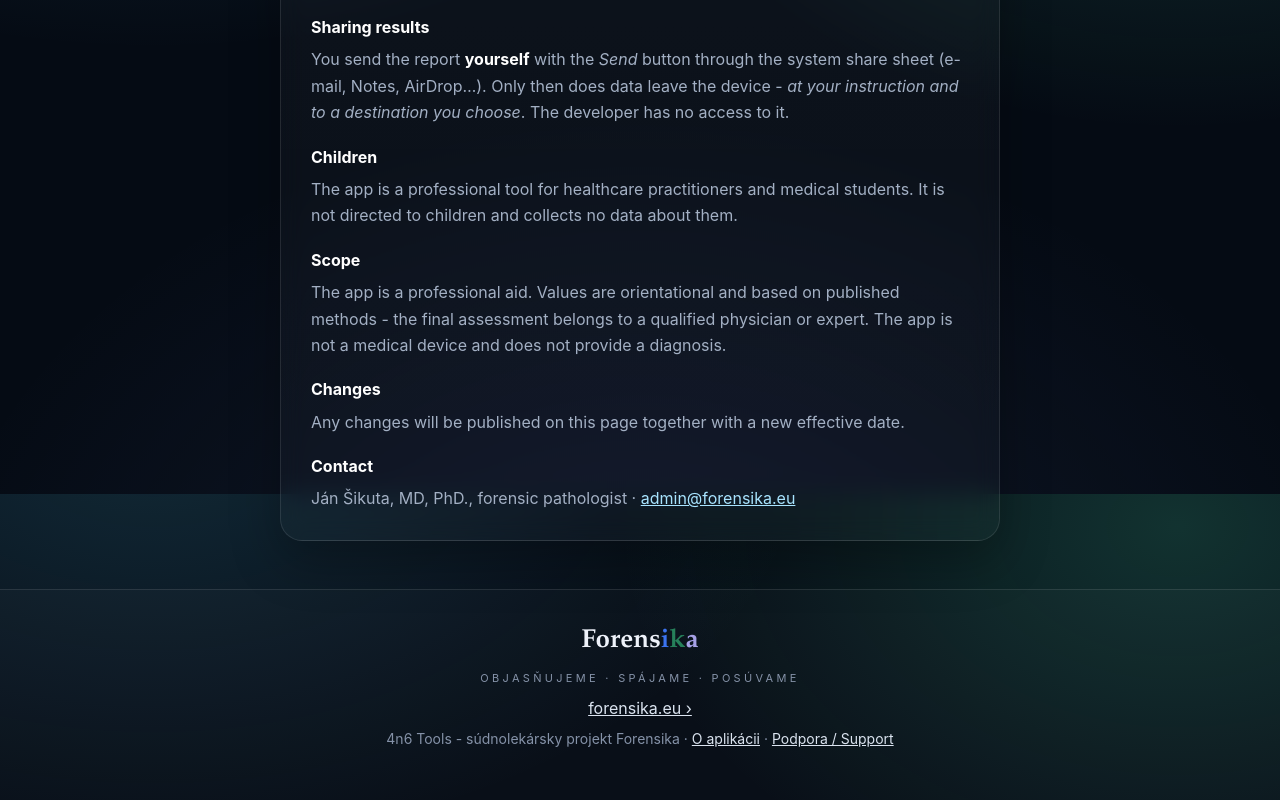
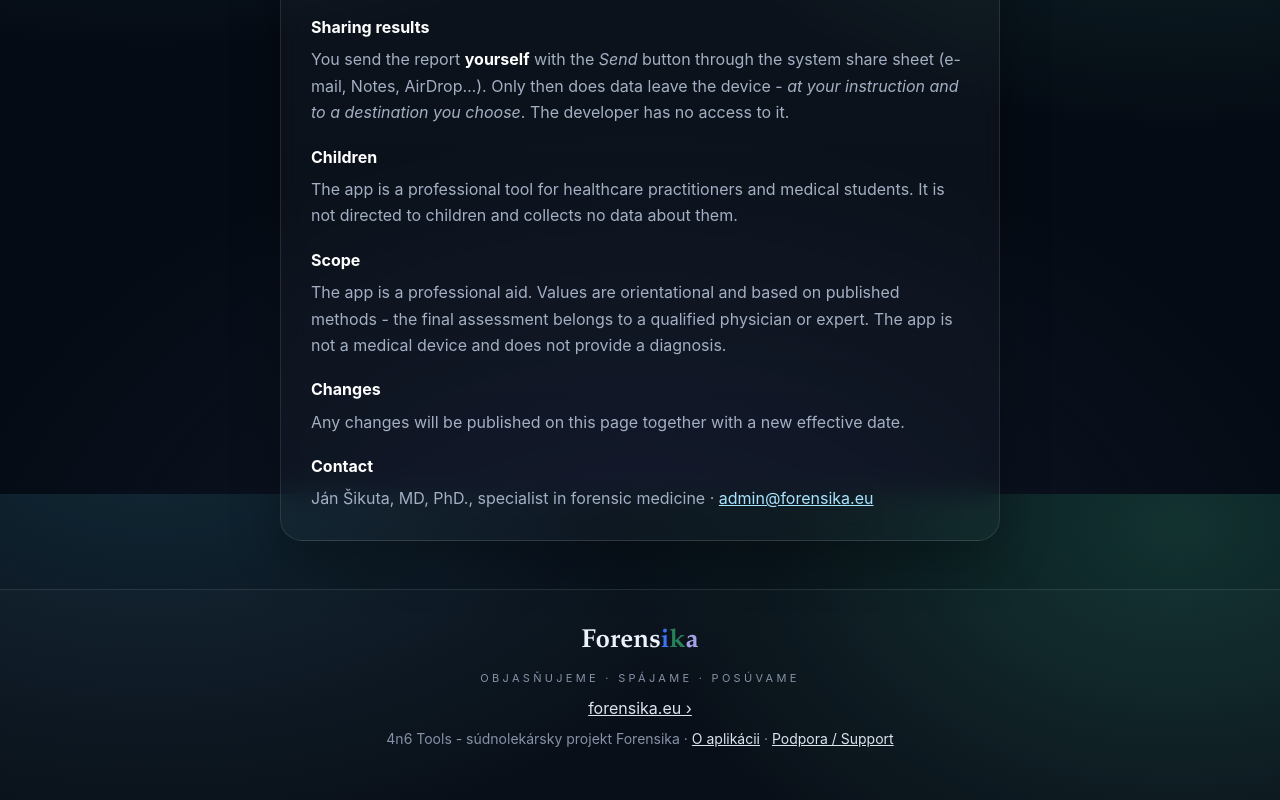
Before and after one commit to dzanino/4n6, a plain HTML site: page privacy.html in a window 1280 px wide. Shown: the part 2706-3506 px from the top of the page. Drawn offline with Linux system fonts and the light colour scheme.

Commit message:
Označenie odboru: specialist in forensic medicine

```diff
--- a/privacy.html
+++ b/privacy.html
@@ -177,7 +177,7 @@
       <p>Any changes will be published on this page together with a new effective date.</p>
 
       <h3>Contact</h3>
-      <p>Ján Šikuta, MD, PhD., forensic pathologist · <a href="mailto:admin@forensika.eu">admin@forensika.eu</a></p>
+      <p>Ján Šikuta, MD, PhD., specialist in forensic medicine · <a href="mailto:admin@forensika.eu">admin@forensika.eu</a></p>
     </div>
   </div>
 </main>
```
Also changed, not shown: support.html (+1 -1 lines).
